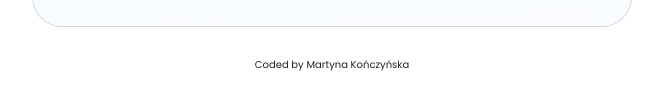
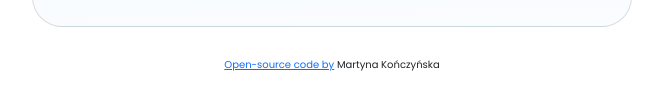
Before and after one commit to MartynaKonczynska/weather-app, a plain HTML site: page index.html in a window 1280 px wide. Shown: the part 495-604 px from the top of the page, without its empty margins (308-971 px from the left). Drawn offline with nearby package versions, Linux system fonts and the light colour scheme.

Commit message:
Added link to the footer

```diff
--- a/index.html
+++ b/index.html
@@ -83,7 +83,7 @@
             </br>
 
       </div>
-      <footer>Coded by Martyna Kończyńska</footer>
+      <footer><a href="https://github.com/MartynaKonczynska/weather-app">Open-source code by</a> <span>Martyna Kończyńska</span> </footer>
     </div>
         <script src="script.js"></script>
   </body>
```
